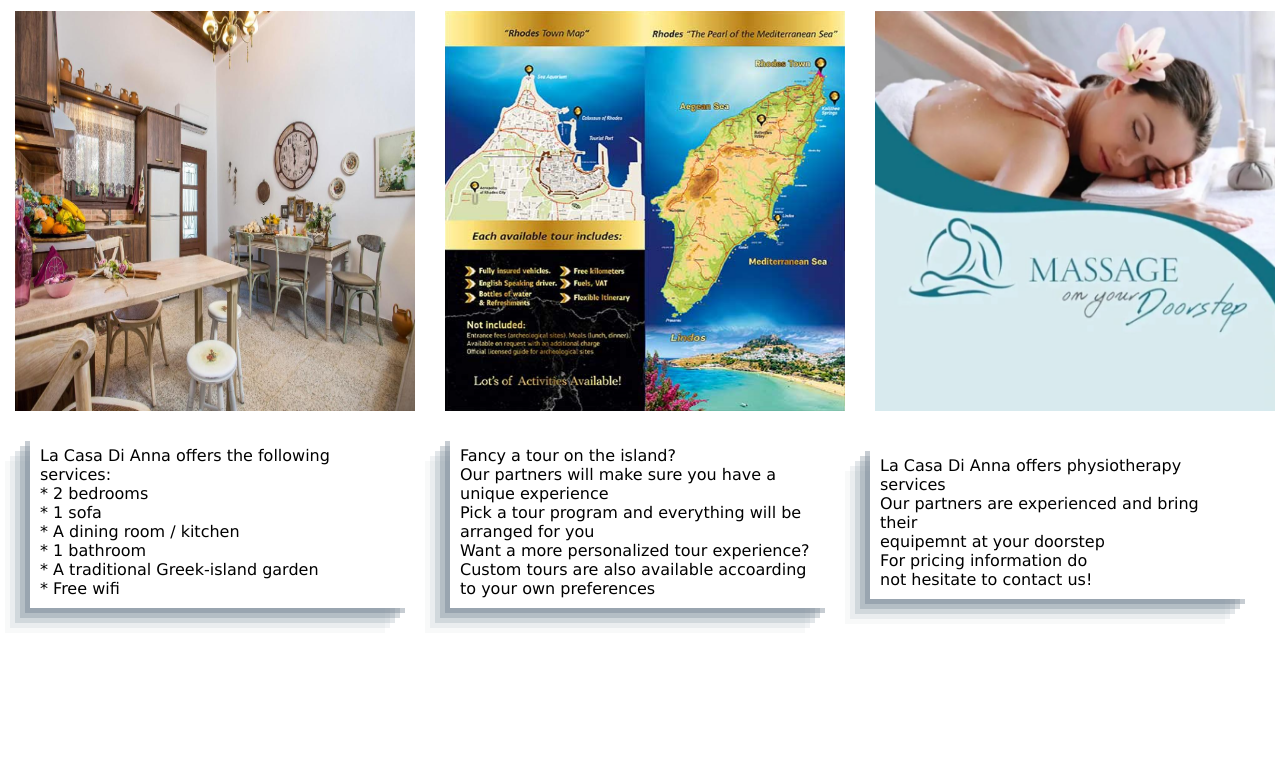
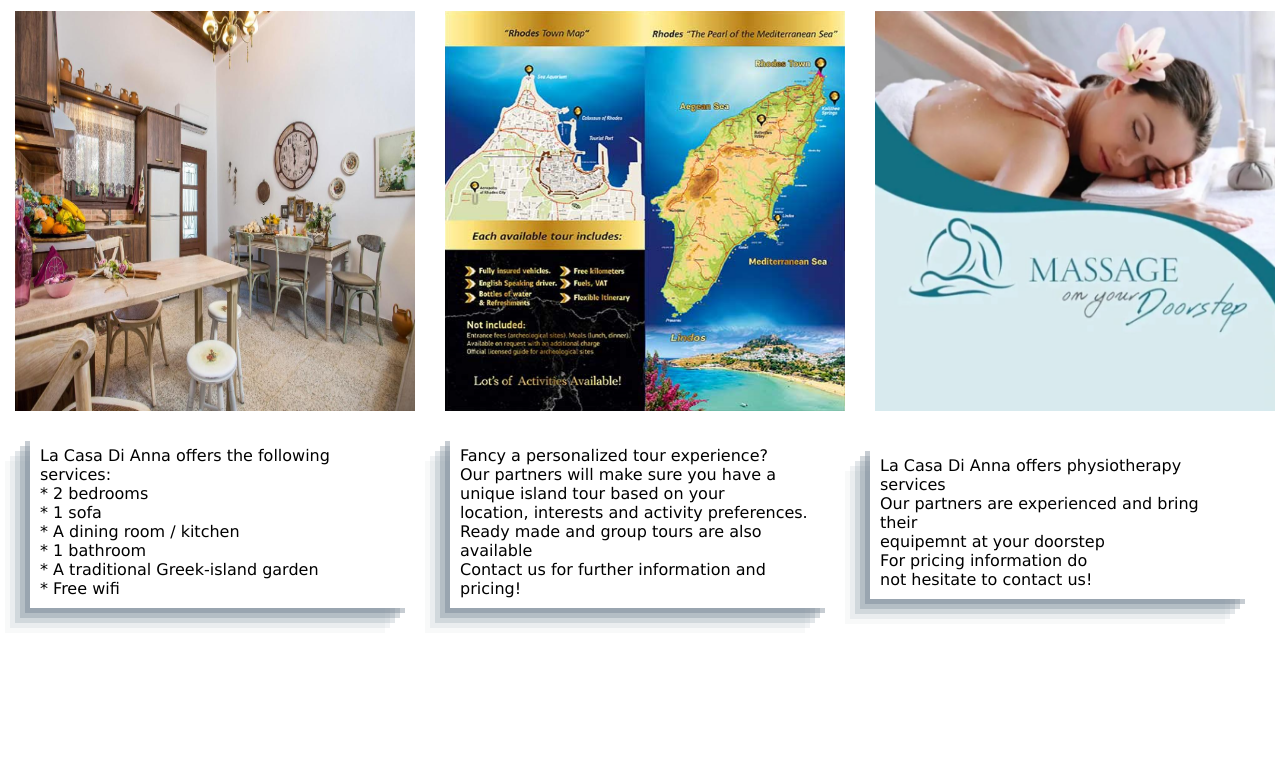
Before and after one commit to mikkef/La-Casa-Di-Anna, a plain HTML site: page index.html in a window 1280 px wide. Shown: the part 2000-2771 px from the top of the page. Drawn offline with nearby package versions, Linux system fonts and the light colour scheme; a web font is replaced by a local one.

Commit message:
Update index.html changed tour advertisement

```diff
--- a/index.html
+++ b/index.html
@@ -393,12 +393,13 @@
 
 	<div class= "text_box">
 	<div class= "text_of_box">
-		<p>Fancy a tour on the island? </p>
-		<p> Our partners will make sure you have a unique experience </p>
-		<p> Pick a tour program and everything will be arranged for you </p>
-		<p> Want a more personalized tour experience? </p>
-		<p> Custom tours are also available accoarding </p>
-		<p> to your own preferences </p>
+		<p>Fancy a personalized tour experience? </p>
+		<p> Our partners will make sure you have a unique island tour based on your </p>
+		<p> location, interests and activity preferences. </p>
+		<p> Ready made and group tours are also available </p>
+		<p> Contact us for further information and pricing! </p>
+
+
 
 	</div>
 	<div class= "location_background_box">
@@ -444,12 +445,11 @@
 		<img src="Photos\tourservice.PNG" alt="La Casa Di Anna" width="100%" height="auto" />
 		<div class="text_box_media">
 			<div class="text_of_box_media">
-				<p>Fancy a tour on the island? </p>
-				<p> Our partners will make sure you have a unique experience </p>
-				<p> Pick a tour program and everything will be arranged for you </p>
-				<p> Want a more personalized tour experience? </p>
-				<p> Custom tours are also available accoarding </p>
-				<p> to your own preferences </p>
+				<p>Fancy a personalized tour experience? </p>
+				<p> Our partners will make sure you have a unique island tour based on your </p>
+				<p> location, interests and activity preferences. </p>
+				<p> Ready made and group tours are also available </p>
+				<p> Contact us for further information and pricing! </p>
 			</div>
 			<div class="location_background_box_media"></div>
 		</div>
```
